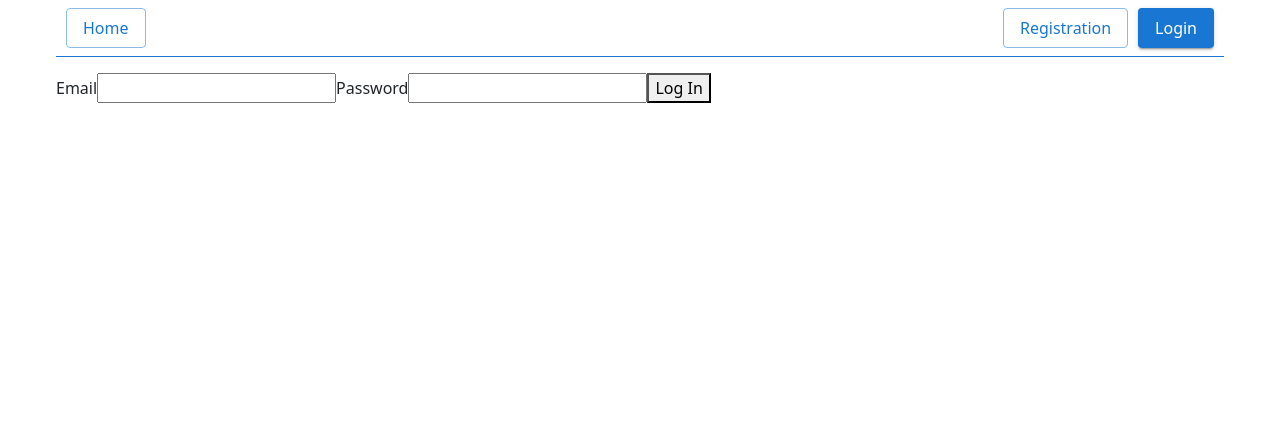
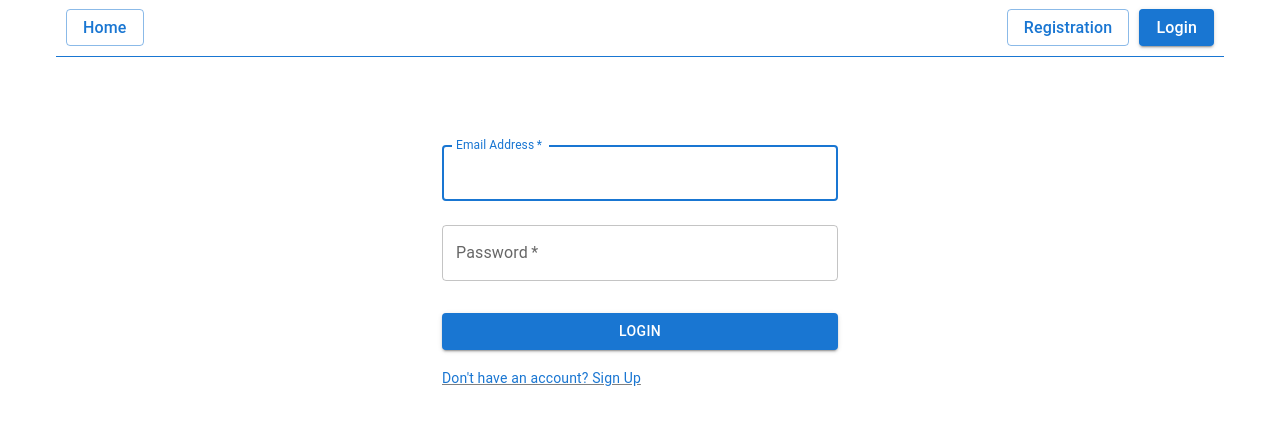
Before and after one commit to Serhii-Buha/goit-react-hw-08-phonebook, a React (Create React App) app: page /goit-react-hw-08-phonebook/login in a window 1280 px wide. Shown: the top 424 px of the page. Built offline with nearby package versions, Linux system fonts and the light colour scheme.

Commit message:
add @mui/material-Box, Typography, Button, CssBaseline, TextField, Grid, Container, MeetingRoomIcon, IconButton

```diff
--- a/src/components/LoginForm/LoginForm.js
+++ b/src/components/LoginForm/LoginForm.js
@@ -1,3 +1,11 @@
+import * as React from 'react';
+import Button from '@mui/material/Button';
+import CssBaseline from '@mui/material/CssBaseline';
+import TextField from '@mui/material/TextField';
+import Grid from '@mui/material/Grid';
+import Box from '@mui/material/Box';
+import Container from '@mui/material/Container';
+import { LinkRouter } from './LoginForm.styled';
 import { useDispatch } from 'react-redux';
 import { logIn } from 'redux/auth/operations';
 
@@ -20,17 +28,55 @@ export const LoginForm = () => {
   };
 
   return (
-    <form onSubmit={handleSubmit}>
-      <label>
-        Email
-        <input type="email" name="email" />
-      </label>
-      <label>
-        Password
-        <input type="password" name="password" />
-      </label>
+    <Container component="main" maxWidth="xs">
+      <CssBaseline />
+      <Box
+        sx={{
+          marginTop: 8,
+          display: 'flex',
+          flexDirection: 'column',
+          alignItems: 'center',
+        }}
+      >
+        <Box component="form" onSubmit={handleSubmit} noValidate sx={{ mt: 1 }}>
+          <TextField
+            margin="normal"
+            required
+            fullWidth
+            id="email"
+            label="Email Address"
+            name="email"
+            autoComplete="email"
+            autoFocus
+          />
+          <TextField
+            margin="normal"
+            required
+            fullWidth
+            name="password"
+            label="Password"
+            type="password"
+            id="password"
+            autoComplete="current-password"
+          />
 
-      <button type="submit">Log In</button>
-    </form>
+          <Button
+            type="submit"
+            fullWidth
+            variant="contained"
+            sx={{ mt: 3, mb: 2 }}
+          >
+            Login
+          </Button>
+          <Grid container>
+            <Grid item>
+              <LinkRouter to="/register">
+                {"Don't have an account? Sign Up"}
+              </LinkRouter>
+            </Grid>
+          </Grid>
+        </Box>
+      </Box>
+    </Container>
   );
 };
--- a/src/components/RegisterForm/RegisterForm.js
+++ b/src/components/RegisterForm/RegisterForm.js
@@ -1,3 +1,11 @@
+import * as React from 'react';
+import Button from '@mui/material/Button';
+import CssBaseline from '@mui/material/CssBaseline';
+import TextField from '@mui/material/TextField';
+import Grid from '@mui/material/Grid';
+import Box from '@mui/material/Box';
+import Container from '@mui/material/Container';
+import { LinkRouter } from './RegisterForm.styled';
 import { useDispatch } from 'react-redux';
 import { register } from 'redux/auth/operations';
 
@@ -21,21 +29,64 @@ export const RegisterForm = () => {
   };
 
   return (
-    <form onSubmit={handleSubmit}>
-      <label>
-        Username
-        <input type="text" name="name" />
-      </label>
-      <label>
-        Email
-        <input type="email" name="email" />
-      </label>
-      <label>
-        Password
-        <input type="password" name="password" />
-      </label>
-
-      <button type="submit">Register</button>
-    </form>
+    <Container component="main" maxWidth="xs">
+      <CssBaseline />
+      <Box
+        sx={{
+          marginTop: 8,
+          display: 'flex',
+          flexDirection: 'column',
+          alignItems: 'center',
+        }}
+      >
+        <Box component="form" noValidate onSubmit={handleSubmit} sx={{ mt: 3 }}>
+          <Grid container spacing={2}>
+            <Grid item xs={12}>
+              <TextField
+                required
+                fullWidth
+                id="name"
+                label="Name"
+                name="name"
+              />
+            </Grid>
+            <Grid item xs={12}>
+              <TextField
+                required
+                fullWidth
+                id="email"
+                label="Email"
+                name="email"
+              />
+            </Grid>
+            <Grid item xs={12}>
+              <TextField
+                required
+                fullWidth
+                name="password"
+                label="Password"
+                type="password"
+                id="password"
+              />
+            </Grid>
+          </Grid>
+          <Button
+            type="submit"
+            fullWidth
+            variant="contained"
+            sx={{ mt: 3, mb: 2 }}
+          >
+            Register
+          </Button>
+          <Grid container justifyContent="flex-end">
+            <Grid item>
+              <LinkRouter to="/login" variant="body2">
+                {'Already have an account? Sign in'}
+              </LinkRouter>
+            </Grid>
+          </Grid>
+        </Box>
+      </Box>
+    </Container>
   );
 };
--- a/src/components/UserMenu/UserMenu.js
+++ b/src/components/UserMenu/UserMenu.js
@@ -1,7 +1,9 @@
 import { useDispatch, useSelector } from 'react-redux';
 import { logOut } from 'redux/auth/operations';
 import { selectUser } from 'redux/auth/selectors';
-
+import MeetingRoomIcon from '@mui/icons-material/MeetingRoom';
+import IconButton from '@mui/material/IconButton';
+import { P, Wrapper } from './UserMenu.styled';
 
 export const UserMenu = () => {
   const dispatch = useDispatch();
@@ -9,11 +11,12 @@ export const UserMenu = () => {
   const user = useSelector(selectUser);
 
   return (
-    <div>
-      <p>Welcome, {user.name}</p>
-      <button type="button" onClick={() => dispatch(logOut())}>
-        Logout
-      </button>
-    </div>
+    <Wrapper>
+      <P>Welcome, {user.name}</P>
+
+      <IconButton type="button" onClick={() => dispatch(logOut())}>
+        <MeetingRoomIcon />
+      </IconButton>
+    </Wrapper>
   );
 };
--- a/src/pages/Home.js
+++ b/src/pages/Home.js
@@ -1,17 +1,44 @@
 import { Helmet } from 'react-helmet';
+import Box from '@mui/material/Box';
+import Typography from '@mui/material/Typography';
+import desktop from '../components/images/desktop.png';
+import logo from '../components/images/logo.png';
+import { Link } from 'react-router-dom';
 
 const Home = () => (
-  <div>
+  <Box>
     <Helmet>
       <title>Home</title>
     </Helmet>
-    <h1>
-      Task manager welcome page
-      <span role="img" aria-label="Greeting icon">
-        💁‍♀️
-      </span>
-    </h1>
-  </div>
+
+    <Typography
+      sx={{ typography: { xs: 'h3', lg: 'h1' } }}
+      component="h1"
+      color="#1976d2"
+    >
+      Welcome to <br />
+    </Typography>
+
+    <Box
+      sx={{
+        display: 'flex',
+        gap: 10,
+        flexDirection: { xs: 'column', lg: 'row' },
+      }}
+    >
+      <Box>
+        <Link to="/register">
+          <img src={logo} alt="logo"></img>
+        </Link>
+        <Typography variant="h6" component="h2">
+          PhoneBook is an online directory
+          <br />
+          that helps users easily find contact details
+        </Typography>
+      </Box>
+      <img src={desktop} alt="desktop"></img>
+    </Box>
+  </Box>
 );
 
 export default Home;
```
